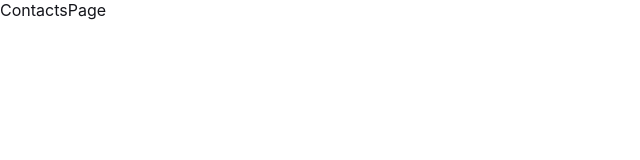
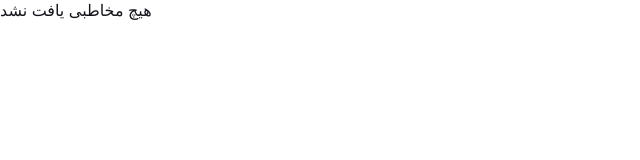
Before and after one commit to karimi-82hadi/hadi-karimi-w14, a React (Vite) app: page /contacts in a window 1280 px wide. Shown: the top 160 px of the page, without its empty margins (0-640 px from the left). Built offline with nearby package versions, Linux system fonts and the light colour scheme; a web font is replaced by a local one.

Commit message:
created NewContactPage and its route. Also created ContactItemComponent and contactsList constant

```diff
--- a/src/App.jsx
+++ b/src/App.jsx
@@ -2,6 +2,7 @@ import { Navigate, Route, Routes } from "react-router-dom";
 
 import ContactsPage from "./pages/ContactsPage";
 import ContactPage from "./pages/ContactPage";
+import NewContactPage from "./pages/NewContactPage";
 import PageNotFound from "./pages/404";
 
 function App() {
@@ -10,6 +11,7 @@ function App() {
       <Route path="/" element={<Navigate to="/contacts" replace />} />
       <Route path="/contacts" element={<ContactsPage />} />
       <Route path="/contacts/:id" element={<ContactPage />} />
+      <Route path="/new" element={<NewContactPage />} />
       <Route path="/*" element={<PageNotFound />} />
     </Routes>
   );
--- /dev/null
+++ b/src/components/ContactItem.jsx
@@ -0,0 +1,7 @@
+function ContactItem() {
+  return (
+    <div>ContactItem</div>
+  )
+}
+
+export default ContactItem
--- /dev/null
+++ b/src/constants/contactsList.js
@@ -0,0 +1,3 @@
+const contactsList = localStorage.getItem("contactsList") || [];
+
+export default contactsList;
--- a/src/pages/ContactsPage.jsx
+++ b/src/pages/ContactsPage.jsx
@@ -1,7 +1,20 @@
+import ContactItem from "../components/ContactItem";
+import contactsList from "../constants/contactsList";
+
 function ContactsPage() {
+  const contactsData = contactsList;
+
+  if (!contactsData.length) {
+    return <div>هیچ مخاطبی یافت نشد</div>;
+  }
+
   return (
-    <div>ContactsPage</div>
-  )
+    <div>
+      {contactsData.map((contact) => (
+        <ContactItem key={contact.id} data={contact} />
+      ))}
+    </div>
+  );
 }
 
-export default ContactsPage
+export default ContactsPage;
--- /dev/null
+++ b/src/pages/NewContactPage.jsx
@@ -0,0 +1,7 @@
+function NewContactPage() {
+  return (
+    <div>NewContactPage</div>
+  )
+}
+
+export default NewContactPage
```
